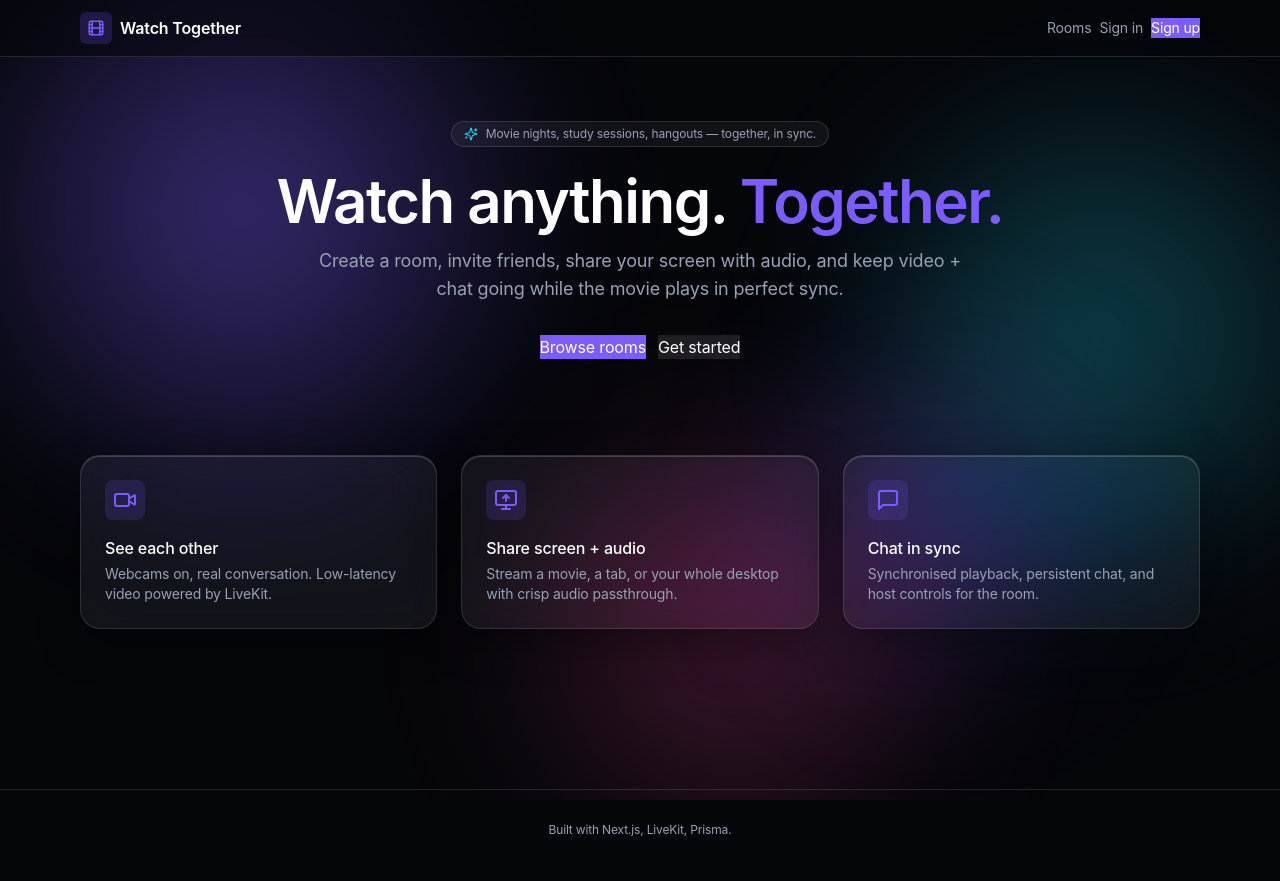
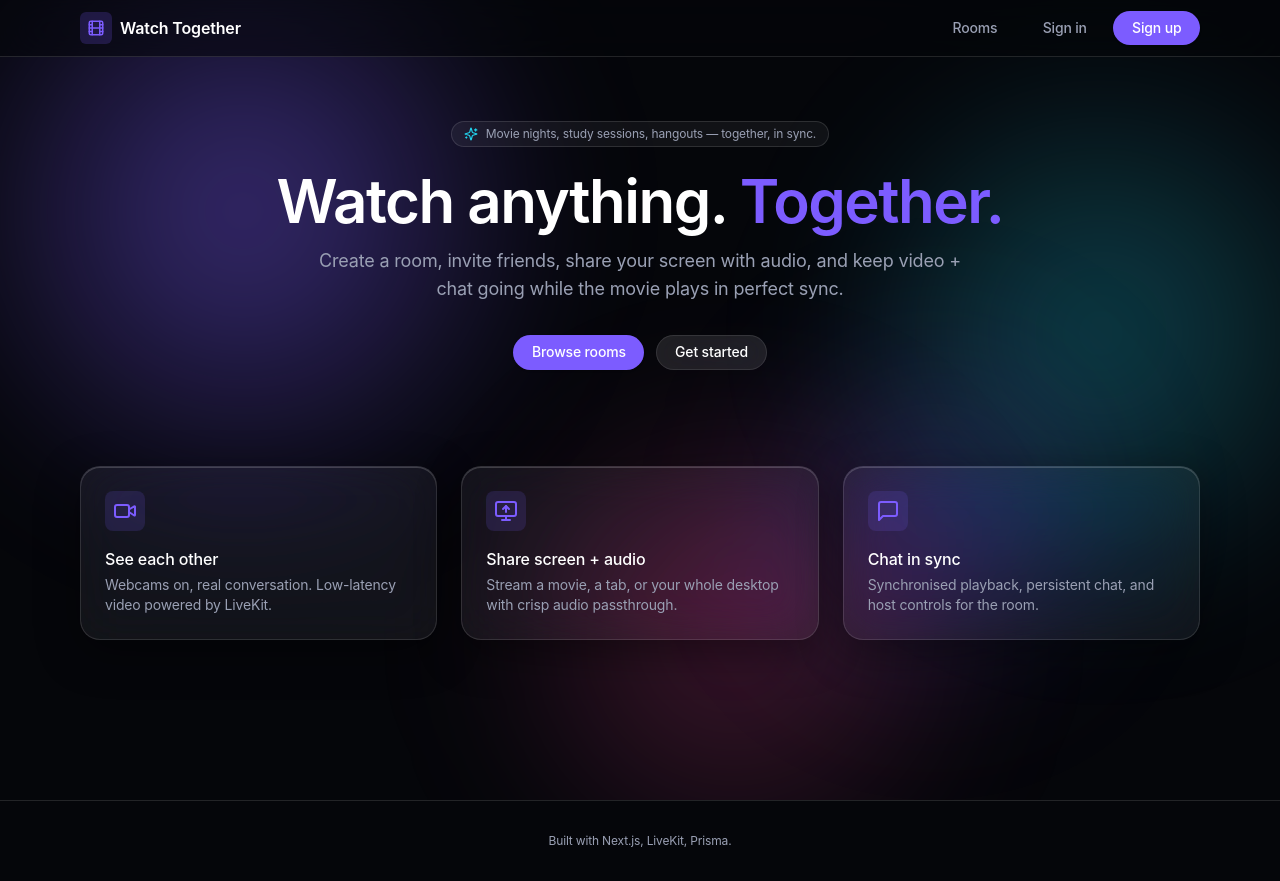
Before and after one commit to Ragulcodes/Watch-together, a Next.js app: page / in a window 1280 px wide. Built offline with nearby package versions, Linux system fonts and the light colour scheme; no server answers.

Commit message:
Fix: button variants inherit capsule base + padding (no more boxy primary/secondary/ghost buttons)

```diff
--- a/src/app/globals.css
+++ b/src/app/globals.css
@@ -65,7 +65,10 @@ body {
 }
 
 /* ---- Buttons — Apple-clean: capsule, flat fills, crisp press, no glow ---- */
-.btn {
+.btn,
+.btn-primary,
+.btn-secondary,
+.btn-ghost {
   @apply inline-flex items-center justify-center gap-2 text-sm font-medium;
   padding: 0.5rem 1.1rem;
   border-radius: 980px;            /* capsule */
@@ -77,7 +80,10 @@ body {
   user-select: none;
   -webkit-tap-highlight-color: transparent;
 }
-.btn:active { transform: scale(0.96); }
+.btn:active,
+.btn-primary:active,
+.btn-secondary:active,
+.btn-ghost:active { transform: scale(0.96); }
 
 /* Filled accent */
 .btn-primary {
```
